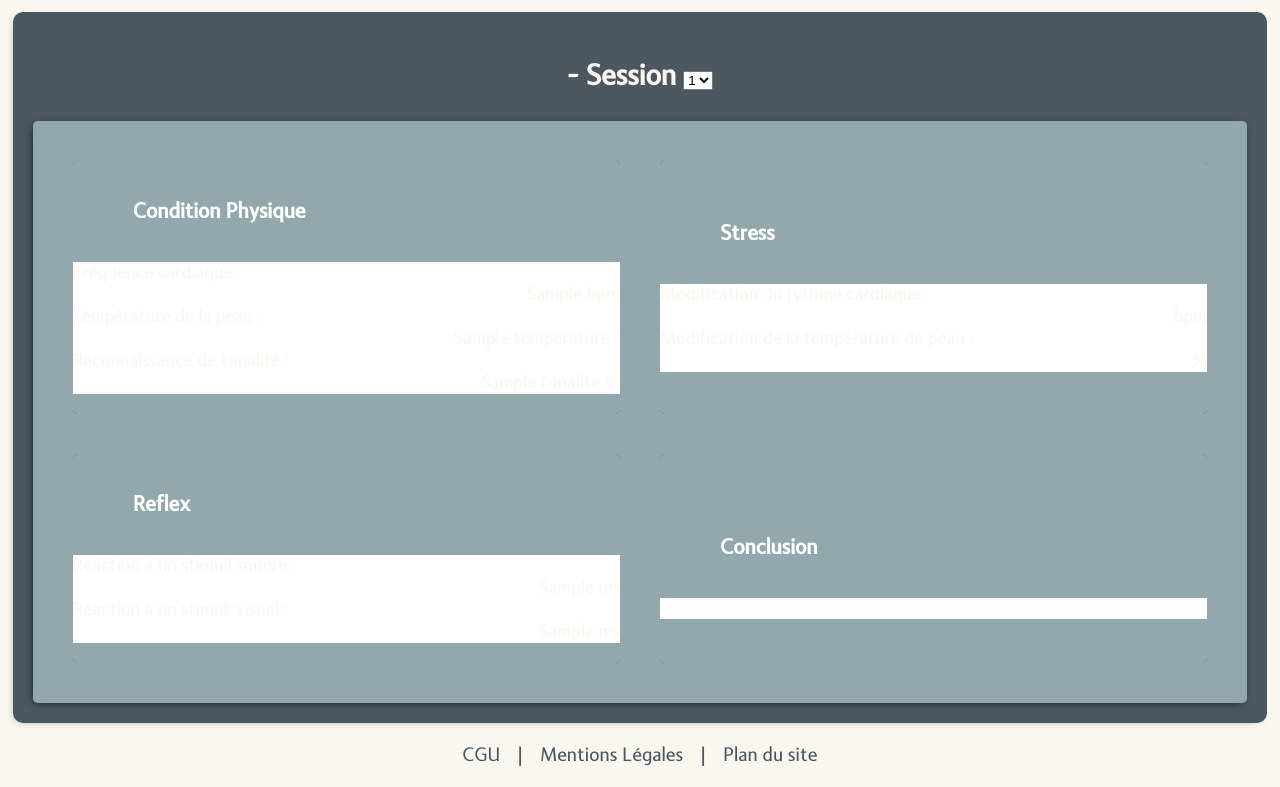
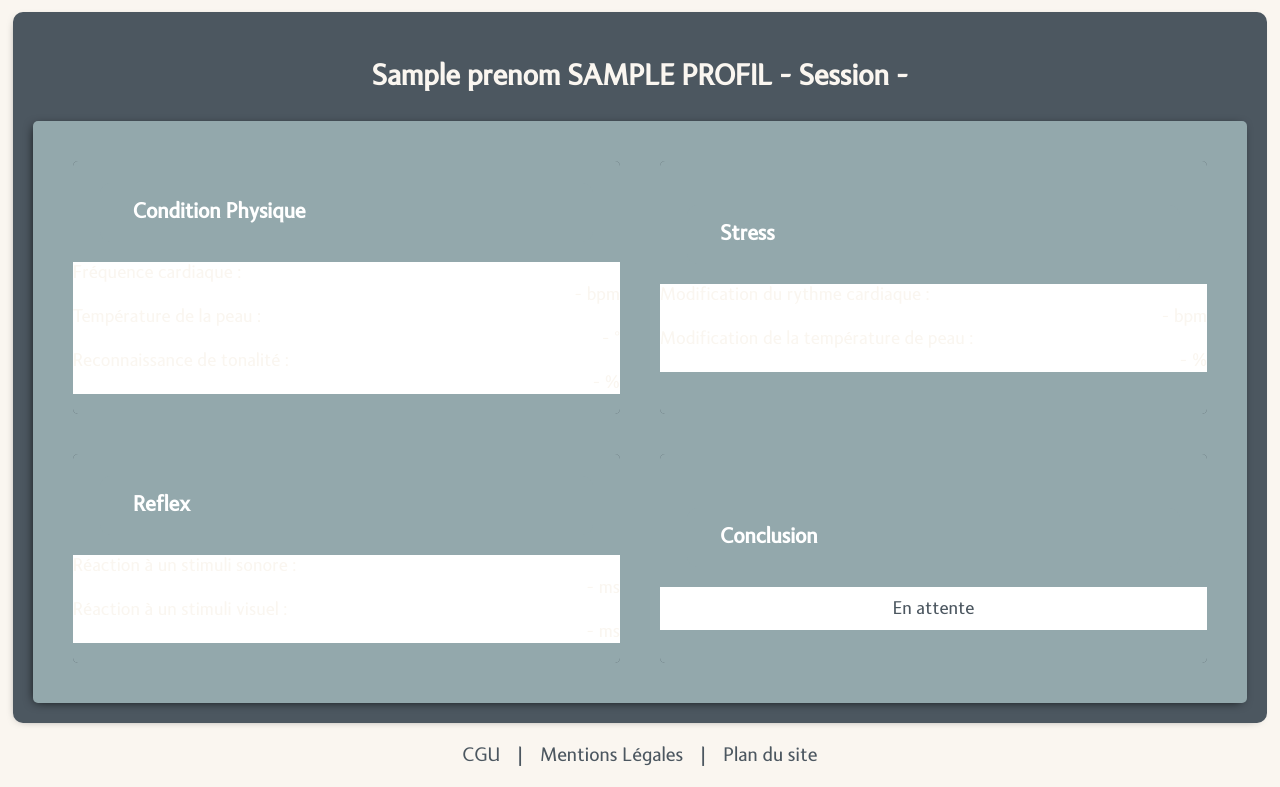
Before and after one commit to Cecile13122/APP-G10C, a PHP site: the page made by Vues/resultat.php in a window 1280 px wide. Shown: the part 143-930 px from the top of the page. Run offline with PHP 8.4, Linux system fonts and the light colour scheme; the template is opened without the code that fills it: most values are stand-ins (such as "Sample title", 1, 10 or a date in 2020); data that the repository does not hold is empty.

Commit message:
page d'accueil, affichage resultat

```diff
--- a/Vues/resultat.php
+++ b/Vues/resultat.php
@@ -1,14 +1,26 @@
 <?php
-if (isset($resultats_candidat)){
-    $profil=recuperation_profil($resultats_candidat[0]['mail_candidat']);
+if (isset($resultats_candidat) && !empty($resultats_candidat)) {
+    $resultats_candidat = $resultats_candidat[0];
+} else {
+
+    $resultats_candidat = [
+        'id_test' => null,
+        'mail_candidat' => null,
+        'id_session' => '-',
+        'date_test' => null,
+        'frequence_cardiaque' => '-',
+        'temperature' => '-',
+        'tonalite' => '-',
+        'frequence_cardiaque_bis' => '-',
+        'temperature_bis' => '-',
+        'stimulus_visuel' => '-',
+        'stimulus_audio' => '-'];
 }
 ?>
 <div class="main">
     <h2><?= $profil['prenom'] . " " . strtoupper($profil['nom']) ?> -
         Session <?php if (isset($resultats_candidat)) {
-                foreach ($resultats_candidat as $resultat):?>
-                <select name="test" ><option value="<?=$resultat['id_session']?>"><?=$resultat['id_session']?></option> </select>
-                <?php endforeach;
+            echo $resultats_candidat['id_session'];
         } ?> </h2>
     <table class="resultat">
         <tr>
@@ -16,20 +28,32 @@ if (isset($resultats_candidat)){
                 <h3>Condition Physique</h3>
                 <ul>
                     <li class="left">Fréquence cardiaque :</li>
-                    <li class="result"><?=$resultats_candidat[0]['frequence_cardiaque']?> bpm</li>
+                    <li class="result"><?= $resultats_candidat['frequence_cardiaque'] ?> bpm</li>
                     <li class="left">Température de la peau :</li>
-                    <li class="result"><?=$resultats_candidat[0]['temperature']?> °</li>
+                    <li class="result"><?= $resultats_candidat['temperature'] ?> °</li>
                     <li class="left">Reconnaissance de tonalité :</li>
-                    <li class="result"><?=$resultats_candidat[0]['tonalite']?> %</li>
+                    <li class="result"><?= $resultats_candidat['tonalite'] ?> %</li>
                 </ul>
             </td>
             <td class="test">
                 <h3>Stress</h3>
                 <ul>
                     <li class="left">Modification du rythme cardiaque :</li>
-                    <li class="result"><?= calcul_modif_cardiaque($resultats_candidat[0]['frequence_cardiaque'],$resultats_candidat[0]['frequence_cardiaque_bis'])?> bpm</li>
+                    <li class="result"><?php if (is_numeric($resultats_candidat['frequence_cardiaque'])) {
+                            echo calcul_modif_cardiaque($resultats_candidat['frequence_cardiaque'], $resultats_candidat['frequence_cardiaque_bis']);
+                        } else {
+                            echo '-';
+                        } ?> bpm
+                    </li>
                     <li class="left">Modification de la température de peau :</li>
-                    <li class="result"><?= calcul_modif_temperature($resultats_candidat[0]['frequence_cardiaque'],$resultats_candidat[0]['frequence_cardiaque_bis'])?> %</li>
+                    <li class="result"><?php if (is_numeric($resultats_candidat['temperature'])) {
+                            echo calcul_modif_temperature($resultats_candidat['temperature'], $resultats_candidat['temperature_bis']);
+                        } else {
+                            echo '-';
+                        }
+                        ?>
+                        %
+                    </li>
                 </ul>
             </td>
         </tr>
@@ -38,14 +62,17 @@ if (isset($resultats_candidat)){
                 <h3>Reflex</h3>
                 <ul>
                     <li class="left">Réaction à un stimuli sonore :</li>
-                    <li class="result"><?=$resultats_candidat[0]['stimulus_audio']?> ms</li>
+                    <li class="result"><?= $resultats_candidat['stimulus_audio'] ?> ms</li>
                     <li class="left">Réaction à un stimuli visuel :</li>
-                    <li class="result"><?=$resultats_candidat[0]['stimulus_visuel']?> ms</li>
+                    <li class="result"><?= $resultats_candidat['stimulus_visuel'] ?> ms</li>
                 </ul>
             </td>
             <td class="test">
                 <h3>Conclusion</h3>
-                <p><?= calcul_resultat($resultats_candidat[0]['id_test'])?></p>
+                <p><?php if (is_numeric($resultats_candidat['temperature'])){
+
+                    echo calcul_resultat($resultats_candidat['id_test']) ;}
+                    else {echo 'En attente';}?></p>
             </td>
         </tr>
     </table>
--- a/Vues/style.css
+++ b/Vues/style.css
@@ -547,6 +547,7 @@ p.milieu{
 .slide img{
   height: auto;
   max-height: 400px;
+  border-radius: 10px;
 }
 
 /* Next & previous buttons */
```
